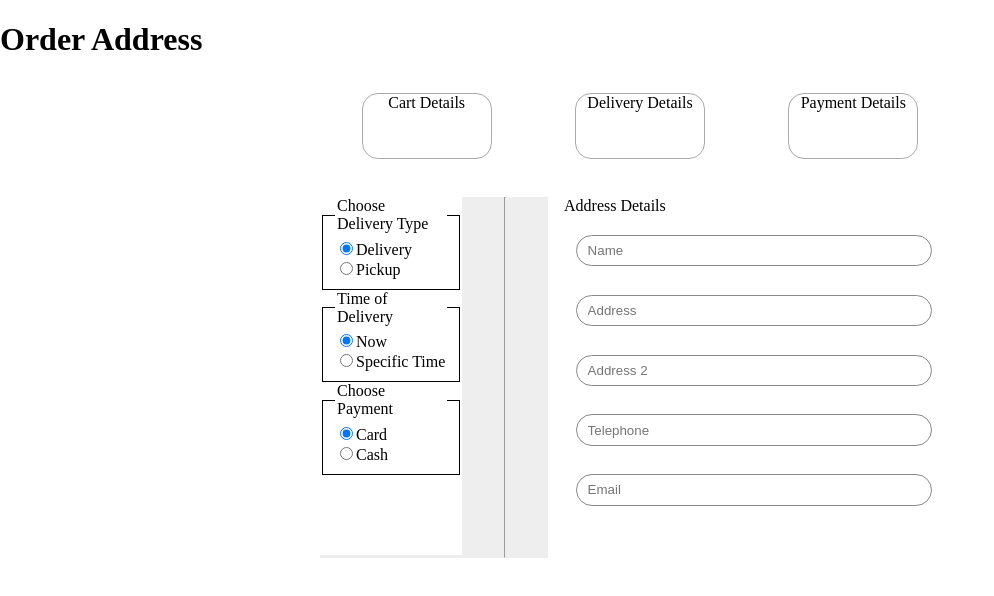
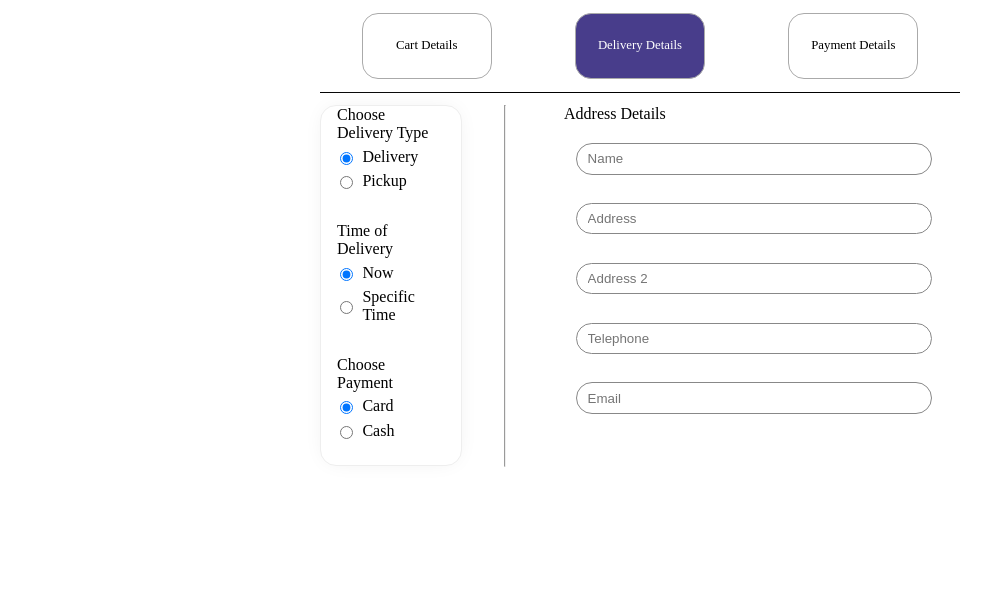
Before and after one commit to dauletalzhanov/foodie, a React (Vite) app in the folder react/: page /order/address in a window 1280 px wide. Shown: the top 596 px of the page, without its empty margins (0-994 px from the left). Built offline with nearby package versions, Linux system fonts and the light colour scheme.

Commit message:
order address

```diff
--- a/react/src/OrderHeader.jsx
+++ b/react/src/OrderHeader.jsx
@@ -1,5 +1,13 @@
+import { useEffect } from "react"
 
-export default function OrderHeader(){
+export default function OrderHeader({ id }){
+	useEffect(()=>{
+		const node = document.querySelector(".order-header")
+		const noddette = node.children
+
+		noddette[id].style.backgroundColor = "darkslateblue"
+		noddette[id].style.color = "white"
+	}, [])
 
 	return(<>
 		<div className="order-header">
--- a/react/src/Pages/Order.jsx
+++ b/react/src/Pages/Order.jsx
@@ -90,7 +90,7 @@ export default function Order(){
 	}
 
 	return(<>
-		<OrderHeader />
+		<OrderHeader id="0"/>
 		<div className="order-cart">
 
 			<div className="cart-items">
@@ -128,6 +128,7 @@ export default function Order(){
 					</div>
 				</div>
 			</div>
+
 		</div>
 
 		<button className="proceed-button" onClick={proceedButton}>Proceed</button>
--- a/react/src/Pages/OrderAddress.jsx
+++ b/react/src/Pages/OrderAddress.jsx
@@ -10,16 +10,13 @@ import OrderHeader from "../OrderHeader"
 export default function OrderAddress(){
 
 	return(<>
-		<h1>Order Address</h1>
-
-		<OrderHeader />
+		<OrderHeader id="1" />
 
 		<div className="orAdd">
 			<div className="orAdd-leftie">
 				<fieldset>
 					<legend>Choose Delivery Type</legend>
 
-				<div>
 					<div>
 						<input type="radio" name="order-type" id="order-delivery" checked/>
 						<label htmlFor="order-delivery">Delivery</label>
@@ -30,7 +27,6 @@ export default function OrderAddress(){
 						<label htmlFor="order-pickup">Pickup</label>
 					</div>
 
-				</div>
 				</fieldset>
 
 				<fieldset>
@@ -45,6 +41,7 @@ export default function OrderAddress(){
 						<input type="radio" name="order-time" id="order-time-specific" />
 						<label htmlFor="order-time-specific">Specific Time</label>
 					</div>
+
 				</fieldset>
 
 				<fieldset>
@@ -59,6 +56,7 @@ export default function OrderAddress(){
 						<input type="radio" name="order-payment-type" id="order-payment-cash" />
 						<label htmlFor="order-payment-cash">Cash</label>
 					</div>
+
 				</fieldset>
 
 			</div>
@@ -79,7 +77,6 @@ export default function OrderAddress(){
 			</div>
 		</div>
 
-
 		<Helmet>
 			<meta name="description" content="Address Page for the Order" />
 			<meta name="keywords" content="Home, Foodie" />
--- a/react/src/Pages/Shop.jsx
+++ b/react/src/Pages/Shop.jsx
@@ -67,7 +67,7 @@ export default function Shop(){
 	}
 
 	function orderItems(){
-		navigate("/order")
+		navigate("/order", { state: { basket, quantities } })
 	}
 
 	return(<>
@@ -92,11 +92,10 @@ export default function Shop(){
 			<div className="leftie">
 				<p>Total - ${balance}</p>
 
-				<Link to="/order">List of Items</Link>
+				<Link to="/order" state={{ basket, quantities }}>List of Items</Link>
 			</div>
 
 			<button className="order-button" onClick={orderItems}>Proceed to Order</button>
-			<Link to="/order" state={{ basket, quantities }}>List of Items</Link>
 
 		</div>
 
--- a/react/src/Pages/order.css
+++ b/react/src/Pages/order.css
@@ -5,9 +5,17 @@
 	width: 50vw;
 
 	margin: auto;
+
+
+	border-bottom: 1px solid black;
+	margin-bottom: 1vw;
 }
 
 .order-header > div {
+	display: flex;
+	justify-content: center;
+	align-items: center;
+
 	width: 10vw;
 	height: 5vw;
 
@@ -17,7 +25,9 @@
 	text-align: center;
 	margin: 1vw 0;
 
-	font-size: 1.25vw;
+	font-size: 1vw;
+
+	background-color: white;
 }
 
 .order-cart {
@@ -146,6 +156,8 @@
 	height: 3.3vw;
 
 	margin: 0 auto;
+
+	position: relative;
 }
 
 /***************************************/
--- a/react/src/Pages/orderAddress.css
+++ b/react/src/Pages/orderAddress.css
@@ -3,9 +3,7 @@
 	justify-content: center;
 	width: 50vw;
 
-	margin: 2vw auto;
-
-	background-color: #eeeeee;
+	margin: 0 auto;
 }
 
 .orAdd > div {
@@ -19,10 +17,31 @@ hr {
 .orAdd-leftie {
 	width: 17vw;
 	height: 28vw;
+
+	-webkit-box-shadow: 0px 0px 22px -6px #ebebeb;
+	-moz-box-shadow: 0px 0px 22px -6px #ebebeb;
+	box-shadow: 0px 0px 22px -6px #ebebeb;
+
+	border: 1px solid #eee;
+	border-radius: 16px;
 }
 
 .orAdd-leftie > fieldset {
 	border: 1px solid black;
+	border: none;
+
+	display: flex;
+	flex-direction: column;
+	gap: 0.5vw;
+}
+
+.orAdd-leftie > fieldset > div {
+	display: flex;
+	gap: 0.5vw;
+}
+
+.orAdd-leftie > fieldset:nth-child(n-1){
+	margin-bottom: 1.7vw;
 }
 
 .orAdd-rightie > fieldset {
@@ -34,7 +53,6 @@ hr {
 	align-items: center;
 
 	border: none;
-
 	border-radius: 16px;
 }
 
```
Lines whose indentation alone changed are shown as unchanged.
